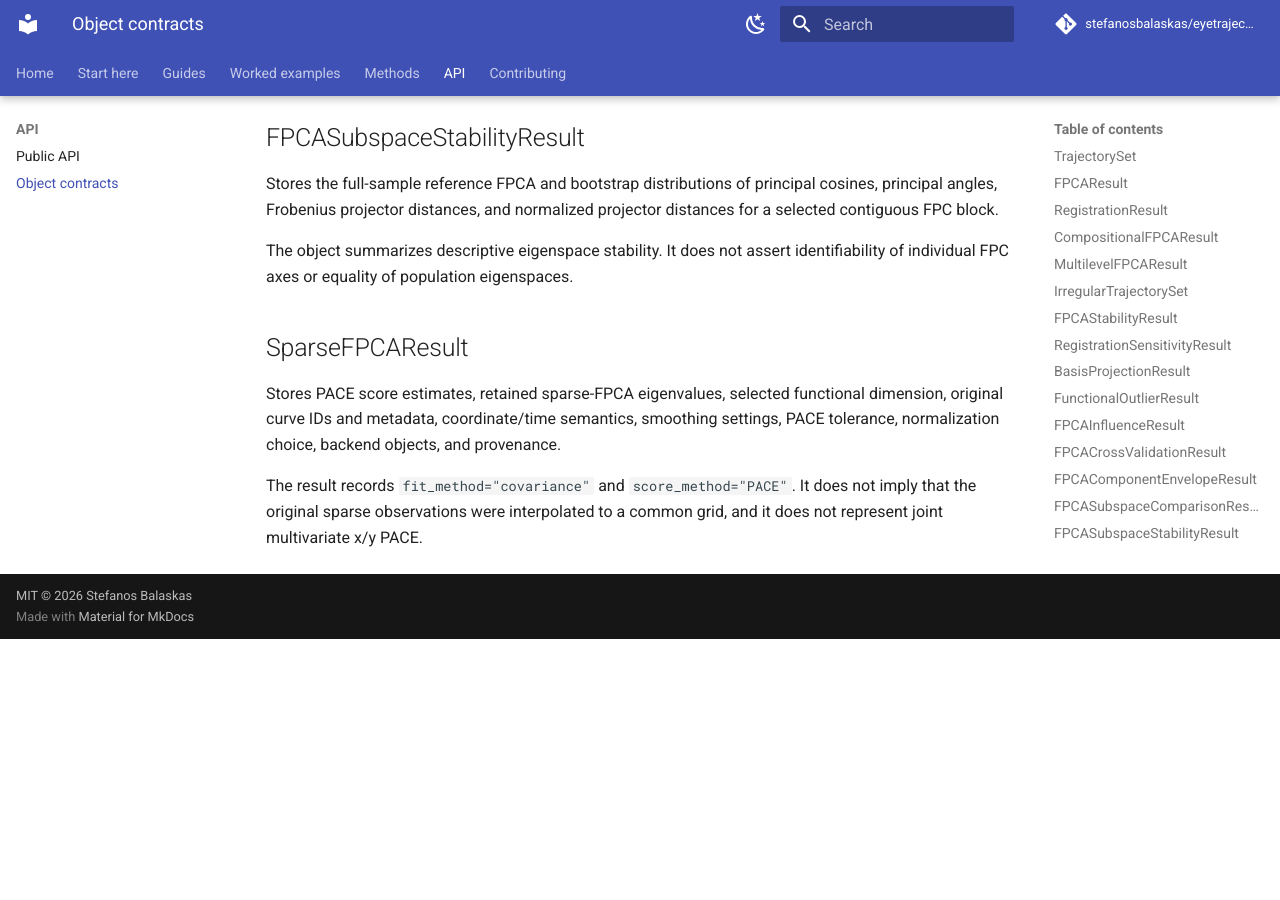
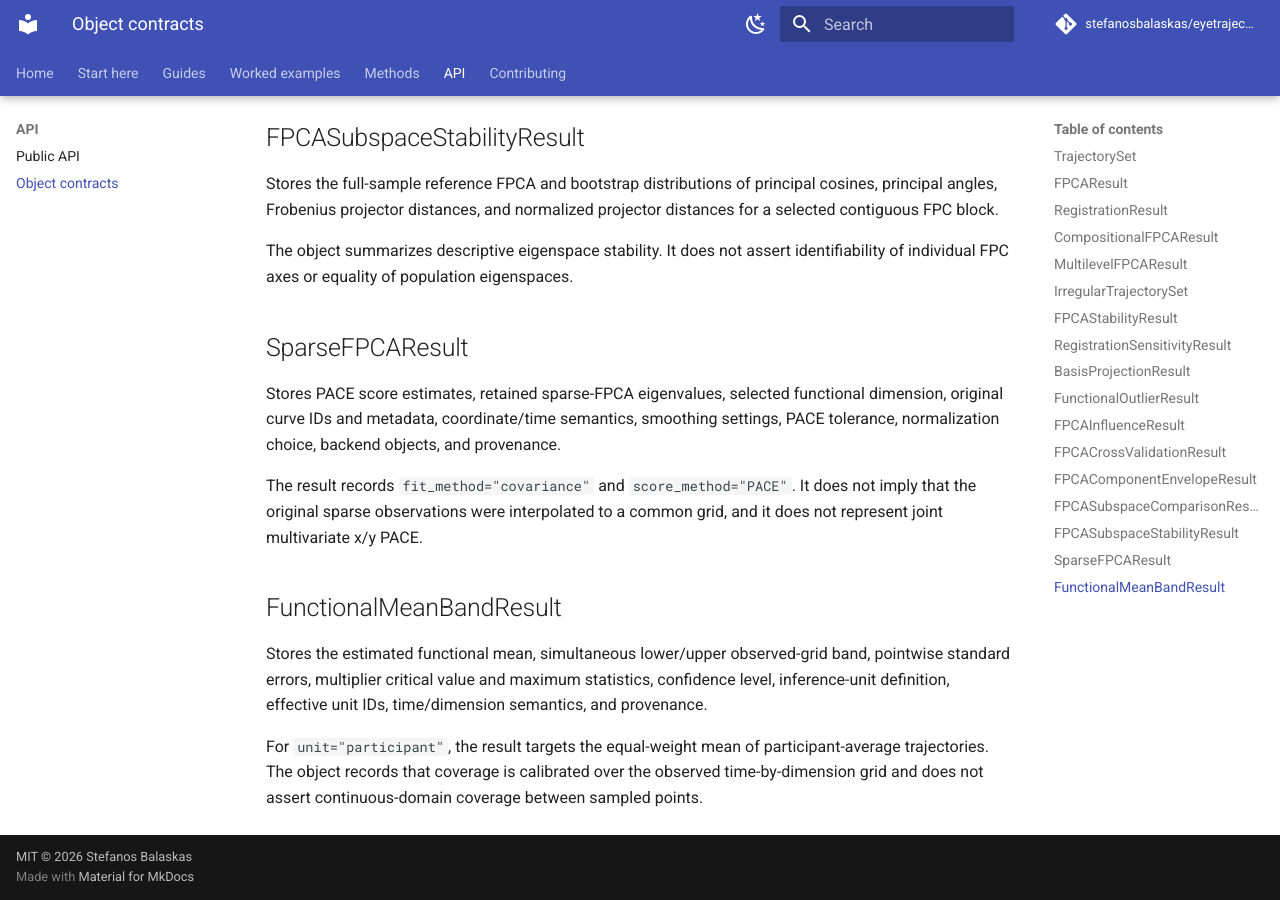
Before and after one commit to stefanosbalaskas/eyetrajectoriespy, an MkDocs documentation site: the page built from docs/reference/objects.md, in a window 1280 px wide and 900 px high, scrolled down 2522 px. Built offline with MkDocs 1.6.1 and Material for MkDocs 9.7.7, drawn with Linux system fonts in a browser that asks for light colours; comment, search, counter and statistics services are not loaded; before the commit the page ends 3161 px from its top, so only the background shows below that.

Commit message:
Document functional mean band result object

```diff
--- a/docs/reference/objects.md
+++ b/docs/reference/objects.md
@@ -111,3 +111,16 @@ objects, and provenance.
 The result records `fit_method="covariance"` and `score_method="PACE"`.
 It does not imply that the original sparse observations were interpolated to a
 common grid, and it does not represent joint multivariate x/y PACE.
+
+
+## FunctionalMeanBandResult
+
+Stores the estimated functional mean, simultaneous lower/upper observed-grid
+band, pointwise standard errors, multiplier critical value and maximum
+statistics, confidence level, inference-unit definition, effective unit IDs,
+time/dimension semantics, and provenance.
+
+For `unit="participant"`, the result targets the equal-weight mean of
+participant-average trajectories. The object records that coverage is calibrated
+over the observed time-by-dimension grid and does not assert continuous-domain
+coverage between sampled points.
```
